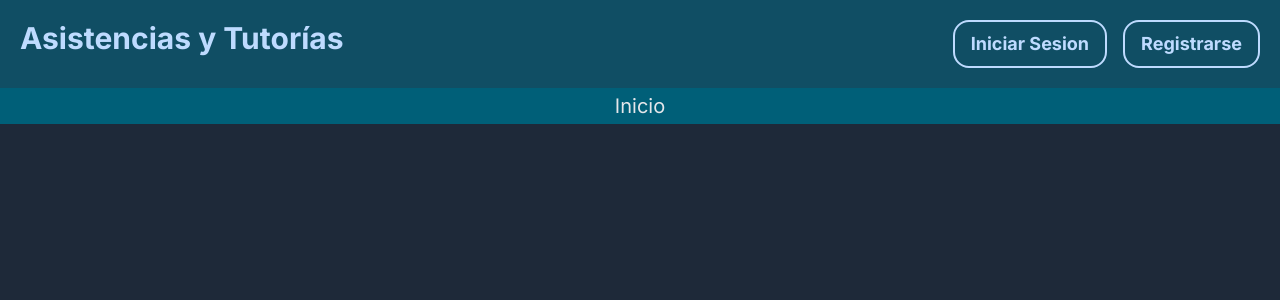
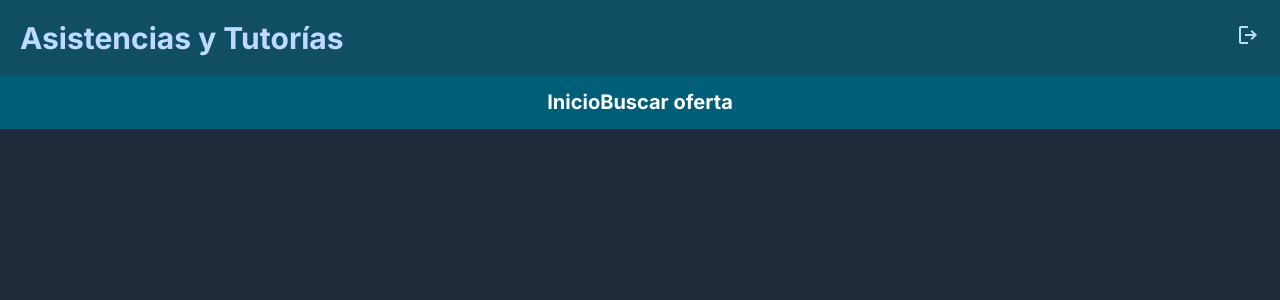
Before and after one commit to eacortesm/proyecto-ap-nextjs, a Next.js app: page / in a window 1280 px wide. Shown: the top 300 px of the page. Built offline with nearby package versions, Linux system fonts and the light colour scheme.

Commit message:
Agregando elementos al navbar

```diff
--- a/src/app/layout.jsx
+++ b/src/app/layout.jsx
@@ -1,10 +1,19 @@
 import { inter } from '@/app/ui/fonts'
 import Navbar from '@/components/Navbar';
 import './globals.css'
+import { Metadata } from 'next'
+
+export const metadata = {
+  title: 'Asistencias y Tutorías',
+  description: 'Sistema de gestión de asistencias y tutorías para estudiantes del Tecnológico de Costa Rica',
+}
 
 function RootLayout({ children }) {
   return (
     <html lang="en">
+      <head>
+        <link rel="stylesheet" href="https://fonts.googleapis.com/css2?family=Material+Symbols+Outlined:opsz,wght,FILL,GRAD@20..48,100..700,0..1,-50..200&icon_names=logout" />
+      </head>
       <body className={`${inter.className}`}>
         <Navbar />
         {children}
--- a/src/components/Navbar.jsx
+++ b/src/components/Navbar.jsx
@@ -11,18 +11,20 @@ function Navbar() {
           <h1>Asistencias y Tutorías</h1>
         </Link>
         <ul className="flex gap-4">
-          <li className="text-lg font-bold text-blue-200 hover:text-blue-300 border-2 rounded-2xl border-blue-200 px-4 py-2">
-            <Link href="/login">Iniciar Sesion</Link>
-          </li>
-          <li className="text-lg font-bold text-blue-200 hover:text-blue-300 border-2 rounded-2xl border-blue-200 px-4 py-2">
-            <Link href="/register">Registrarse</Link>
+          <li className="text-lg font-bold text-blue-200 hover:text-blue-300">
+            <Link href="/login">
+              <span className="material-symbols-outlined align-middle">logout</span>
+            </Link>
           </li>
         </ul>
       </div>
       <div className="flex flex-row justify-center bg-cyan-800 p-1">
-        <ul>
+        <ul className="flex justify-between p-2 text-white font-bold text-lg">
           <li>
             <Link className="text-xl" href="/">Inicio</Link>
+          </li>
+          <li>
+            <Link className="text-xl" href="/asistencias">Buscar oferta</Link>
           </li>
         </ul>
       </div>
```
